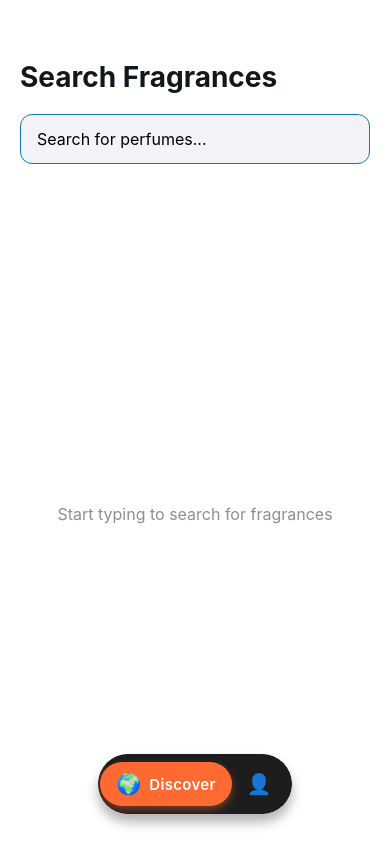
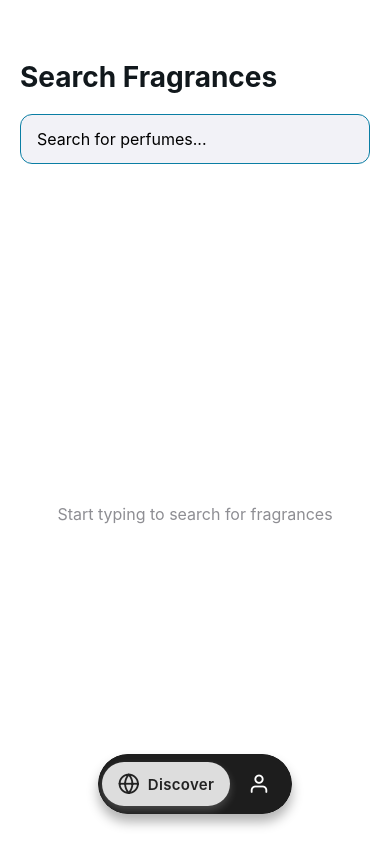
Before and after one commit to hzayr/smellywaterv3, a React Native app: screen / in a window 390 px wide. Built offline with nearby package versions, Linux system fonts and the light colour scheme.

Commit message:
updated navbar

```diff
--- a/App.js
+++ b/App.js
@@ -9,10 +9,7 @@ export default function App() {
 
   return (
     <View style={styles.container}>
-      {/* Render active screen */}
       {activeTab === 'discover' ? <SearchScreen /> : <ProfileScreen />}
-
-      {/* Floating Navigation Bar */}
       <FloatingNavBar activeTab={activeTab} onTabChange={setActiveTab} />
     </View>
   );
--- a/FloatingNavBar.js
+++ b/FloatingNavBar.js
@@ -1,6 +1,7 @@
 import React, { useState, useRef } from 'react';
 import { StyleSheet, View, TouchableOpacity, Text, Animated, Platform } from 'react-native';
 import { BlurView } from 'expo-blur';
+import { Feather } from '@expo/vector-icons';
 
 export default function FloatingNavBar({ activeTab, onTabChange }) {
   const discoverAnimation = useRef(new Animated.Value(activeTab === 'discover' ? 1 : 0)).current;
@@ -57,107 +58,64 @@ export default function FloatingNavBar({ activeTab, onTabChange }) {
       <View style={styles.navBarWrapper}>
         {/* iOS Liquid Glass Effect */}
         {Platform.OS === 'ios' ? (
-          <BlurView intensity={80} tint="dark" style={styles.navBar}>
+          <BlurView intensity={80} tint="light" style={styles.navBar}>
             <View style={styles.glassOverlay} />
             <View style={styles.navContent}>
               {/* Discover Tab */}
               <Animated.View style={[styles.tabWrapper, { width: discoverWidth }]}>
                 <TouchableOpacity
-                  style={[
-                    styles.tab,
-                    activeTab === 'discover' && styles.activeTab,
-                  ]}
+                  style={[styles.tab, activeTab === 'discover' && styles.activeTab]}
                   onPress={() => handleTabPress('discover')}
                   activeOpacity={0.7}
                 >
-                  <Text style={styles.icon}>🌍</Text>
+                  <Feather name="globe" size={22} color={activeTab === 'discover' ? '#222' : '#fff'} />
                   {activeTab === 'discover' && (
-                    <Animated.Text
-                      style={[
-                        styles.tabText,
-                        { opacity: discoverAnimation }
-                      ]}
-                    >
-                      Discover
-                    </Animated.Text>
+                    <Animated.Text style={[styles.tabText, { opacity: discoverAnimation, color: '#222' }]}>Discover</Animated.Text>
                   )}
                 </TouchableOpacity>
               </Animated.View>
-
               {/* Profile Tab */}
               <Animated.View style={[styles.tabWrapper, { width: profileWidth }]}>
                 <TouchableOpacity
-                  style={[
-                    styles.tab,
-                    activeTab === 'profile' && styles.activeTab,
-                  ]}
+                  style={[styles.tab, activeTab === 'profile' && styles.activeTab]}
                   onPress={() => handleTabPress('profile')}
                   activeOpacity={0.7}
                 >
-                  <Text style={styles.icon}>👤</Text>
+                  <Feather name="user" size={22} color={activeTab === 'profile' ? '#222' : '#fff'} />
                   {activeTab === 'profile' && (
-                    <Animated.Text
-                      style={[
-                        styles.tabText,
-                        { opacity: profileAnimation }
-                      ]}
-                    >
-                      Profile
-                    </Animated.Text>
+                    <Animated.Text style={[styles.tabText, { opacity: profileAnimation, color: '#222' }]}>Profile</Animated.Text>
                   )}
                 </TouchableOpacity>
               </Animated.View>
             </View>
           </BlurView>
         ) : (
-          // Android fallback
           <View style={[styles.navBar, styles.androidNavBar]}>
             <View style={styles.glassBackground} />
             <View style={styles.navContent}>
               {/* Discover Tab */}
               <Animated.View style={[styles.tabWrapper, { width: discoverWidth }]}>
                 <TouchableOpacity
-                  style={[
-                    styles.tab,
-                    activeTab === 'discover' && styles.activeTab,
-                  ]}
+                  style={[styles.tab, activeTab === 'discover' && styles.activeTab]}
                   onPress={() => handleTabPress('discover')}
                   activeOpacity={0.7}
                 >
-                  <Text style={styles.icon}>🌍</Text>
+                  <Feather name="globe" size={22} color={activeTab === 'discover' ? '#222' : '#fff'} />
                   {activeTab === 'discover' && (
-                    <Animated.Text
-                      style={[
-                        styles.tabText,
-                        { opacity: discoverAnimation }
-                      ]}
-                    >
-                      Discover
-                    </Animated.Text>
+                    <Animated.Text style={[styles.tabText, { opacity: discoverAnimation, color: '#222' }]}>Discover</Animated.Text>
                   )}
                 </TouchableOpacity>
               </Animated.View>
-
               {/* Profile Tab */}
               <Animated.View style={[styles.tabWrapper, { width: profileWidth }]}>
                 <TouchableOpacity
-                  style={[
-                    styles.tab,
-                    activeTab === 'profile' && styles.activeTab,
-                  ]}
+                  style={[styles.tab, activeTab === 'profile' && styles.activeTab]}
                   onPress={() => handleTabPress('profile')}
                   activeOpacity={0.7}
                 >
-                  <Text style={styles.icon}>👤</Text>
+                  <Feather name="user" size={22} color={activeTab === 'profile' ? '#222' : '#fff'} />
                   {activeTab === 'profile' && (
-                    <Animated.Text
-                      style={[
-                        styles.tabText,
-                        { opacity: profileAnimation }
-                      ]}
-                    >
-                      Profile
-                    </Animated.Text>
+                    <Animated.Text style={[styles.tabText, { opacity: profileAnimation, color: '#222' }]}>Profile</Animated.Text>
                   )}
                 </TouchableOpacity>
               </Animated.View>
@@ -237,13 +195,10 @@ const styles = StyleSheet.create({
     gap: 8,
   },
   activeTab: {
-    backgroundColor: '#FF6A33',
-    shadowColor: '#FF6A33',
-    shadowOffset: {
-      width: 0,
-      height: 4,
-    },
-    shadowOpacity: 0.4,
+    backgroundColor: 'rgba(255,255,255,0.85)',
+    shadowColor: '#fff',
+    shadowOffset: { width: 0, height: 4 },
+    shadowOpacity: 0.2,
     shadowRadius: 8,
     elevation: 5,
   },
--- a/package.json
+++ b/package.json
@@ -9,6 +9,7 @@
     "web": "expo start --web"
   },
   "dependencies": {
+    "@expo/vector-icons": "^15.0.3",
     "@supabase/supabase-js": "^2.78.0",
     "expo": "~54.0.22",
     "expo-blur": "~15.0.7",
```
Also changed, not shown: 1 other file (tests, documents, lock files or other folders).
